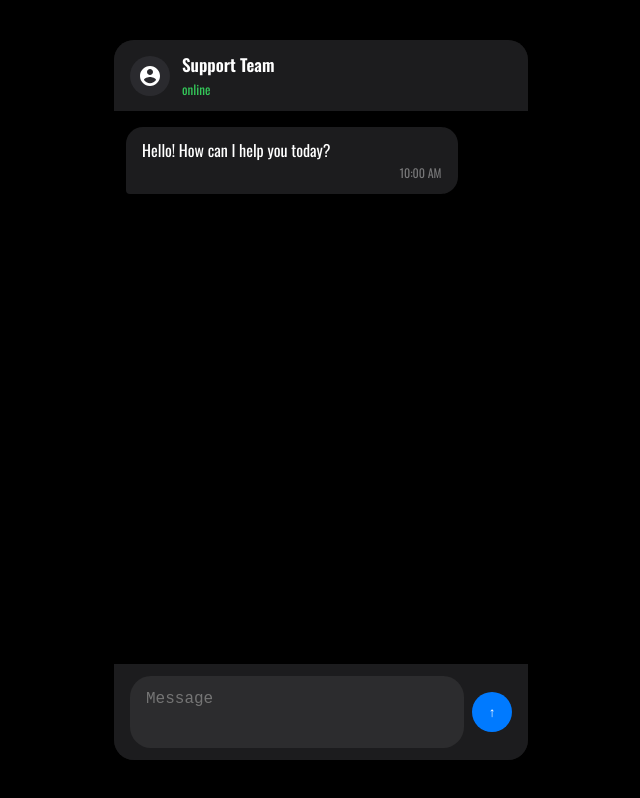
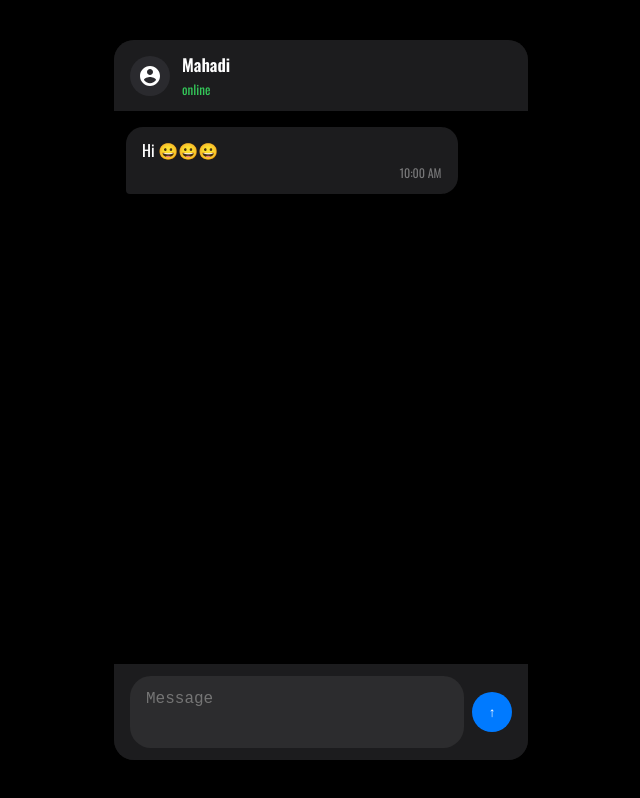
Before and after one commit to Mahadi-rsio/Gandu, a plain HTML site: page chat.html in a window 1280 px wide. Shown: the whole page, without its empty margins (319-959 px from the left). Drawn offline with nearby package versions, Linux system fonts and the light colour scheme.

Commit message:
Update chat.html

```diff
--- a/chat.html
+++ b/chat.html
@@ -239,14 +239,14 @@
         </svg>
       </div>
       <div class="header-info">
-        <div class="header-title">Support Team</div>
+        <div class="header-title">Mahadi</div>
         <div class="online-status">online</div>
       </div>
     </div>
 
     <div class="message-display" id="messageDisplay">
       <div class="message bot">
-        <div>Hello! How can I help you today?</div>
+        <div>Hi 😀😀😀</div>
         <div class="timestamp">10:00 AM</div>
       </div>
     </div>
```
